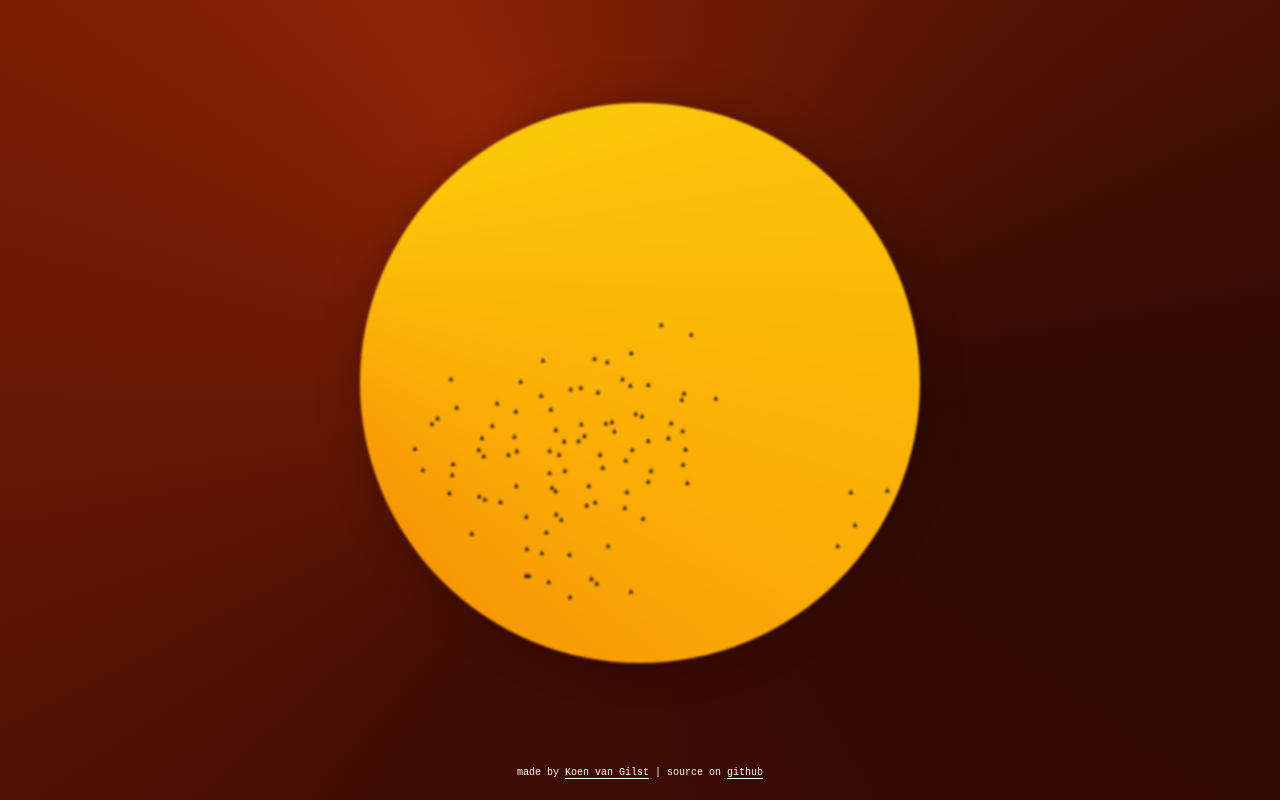
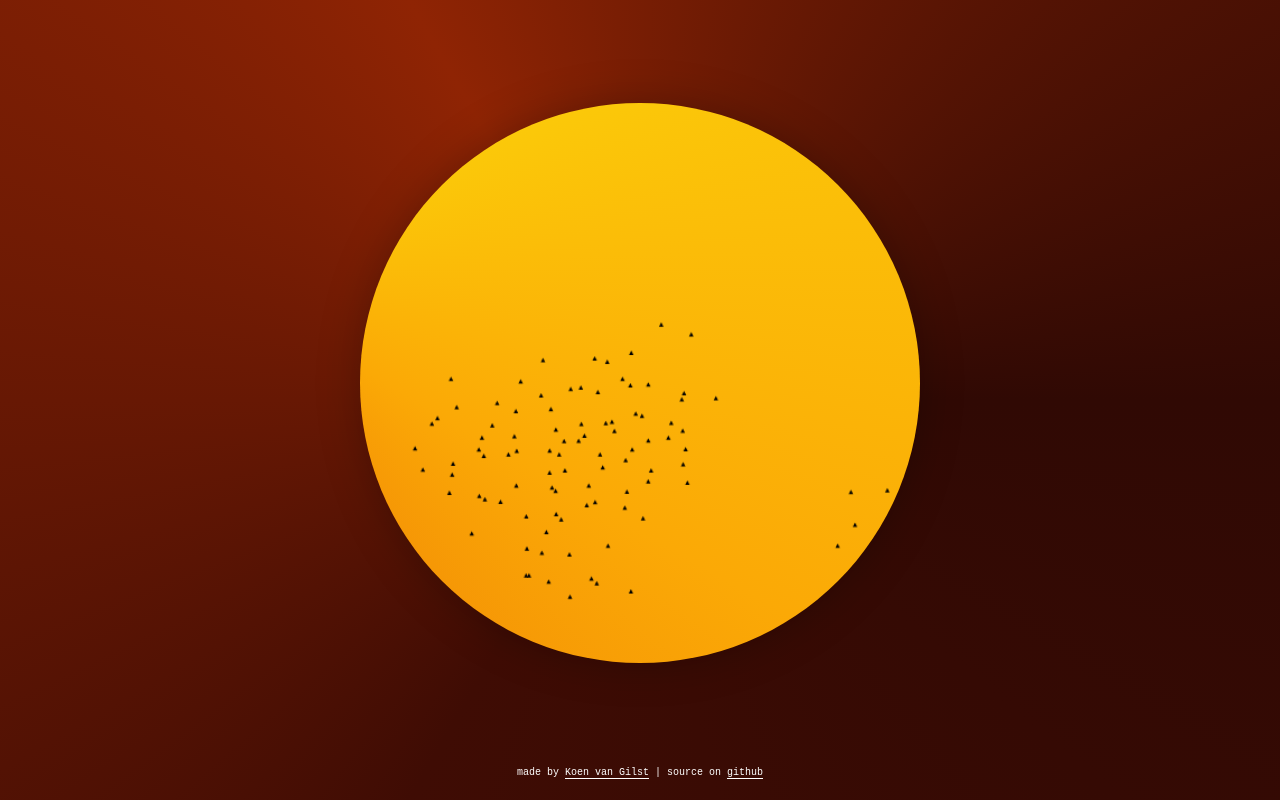
Before and after one commit to vnglst/dancing-mosquitoes, a plain HTML site: page index.html in a window 1280 px wide. Drawn offline with Linux system fonts and the light colour scheme.

Commit message:
remove blur

```diff
--- a/index.html
+++ b/index.html
@@ -40,7 +40,7 @@
         font-family: monospace;
         width: min(70vh, 80%);
         max-width: 600px;
-        filter: blur(1px) drop-shadow(0 0 20px rgba(0, 0, 0, 0.25));
+        filter: drop-shadow(0 0 20px rgba(0, 0, 0, 0.25));
         background: conic-gradient(
           from 0deg at -30% 30%,
           #fbf00d 0deg,
```
